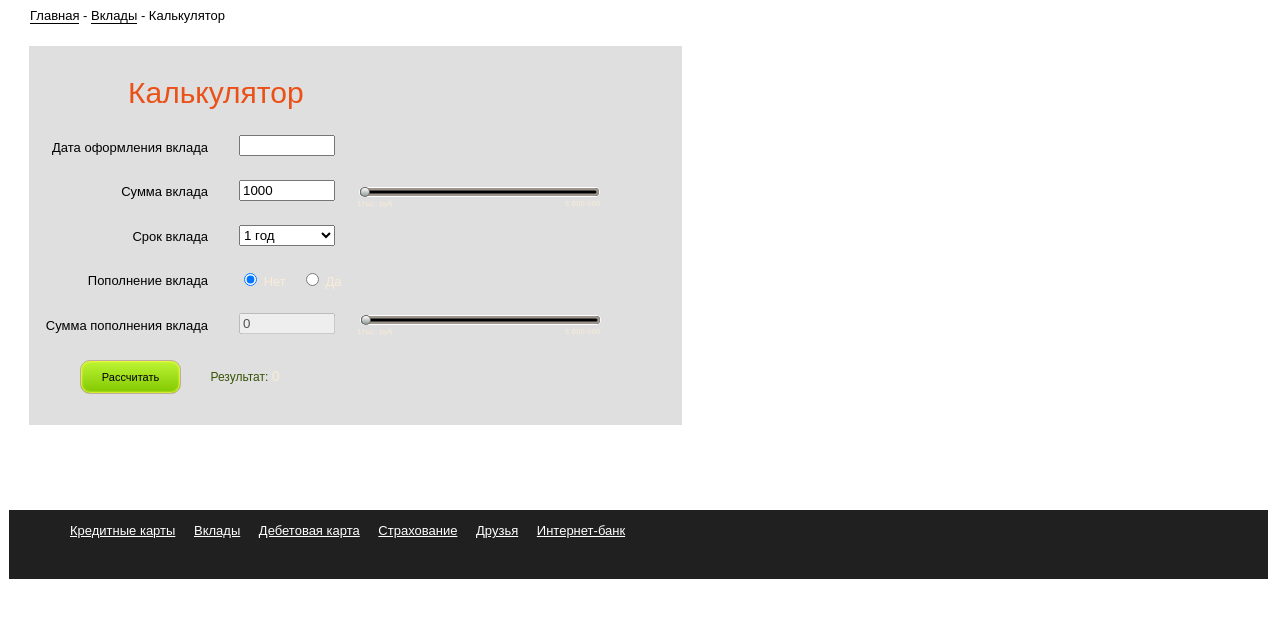
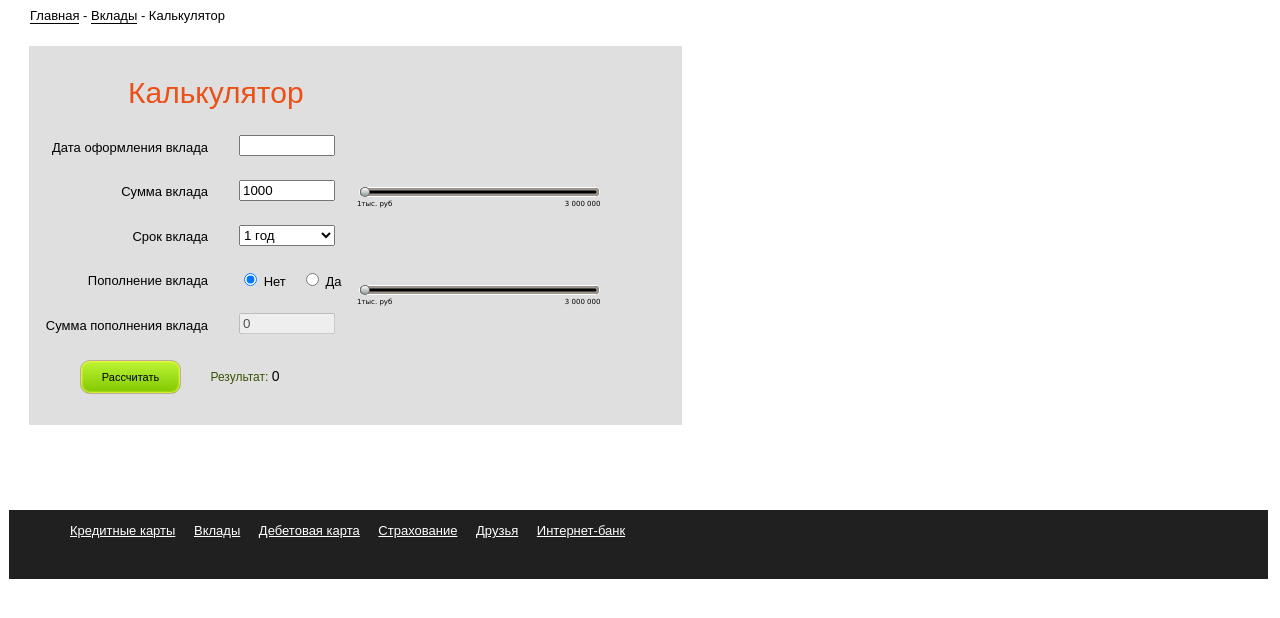
Before and after one commit to Baldens/test, a PHP site: page / in a window 1280 px wide. Shown: the part 168-786 px from the top of the page. Run offline with PHP 8.4, Linux system fonts and the light colour scheme; style sheets or scripts are compiled from the project's sources; some libraries are stand-ins or nearby versions.

Commit message:
New work

```diff
--- a/index.php
+++ b/index.php
@@ -5,13 +5,9 @@
     <meta http-equiv="X-UA-Compatible" content="IE=edge">
     <meta name="viewport" content="width=device-width, initial-scale=1.0">
     <title>Document</title>
-    <link href="sty.css" rel="stylesheet" />
-    <script src="lib/jquery-3.6.0.min.js"></script>
+    <link rel="stylesheet" href="//code.jquery.com/ui/1.12.1/themes/base/jquery-ui.css">
+    <link rel="stylesheet" href="stylies.css">
 
-    <link rel="stylesheet" href="//code.jquery.com/ui/1.12.1/themes/base/jquery-ui.css">
-    <link rel="stylesheet" href="/resources/demos/style.css">
-    <script src="https://code.jquery.com/jquery-1.12.4.js"></script>
-    <script src="https://code.jquery.com/ui/1.12.1/jquery-ui.js"></script>
 
 </head>
 <body>
@@ -48,7 +44,7 @@
         </div>
     </div>
     <div class="route-url">
-        <a class="url-a-calcses" href="#">Главная</a> - <a class="url-a-calcses" href="#">Вклады</a> - <a class="url-a-calc" href="#">Калькулятор</a>
+        <a class="url-a-with-decor" href="#">Главная</a> - <a class="url-a-with-decor" href="#">Вклады</a> - <a class="url-a-with-nodecor" href="#">Калькулятор</a>
     </div>
 
     <div class="form-calc">
@@ -71,7 +67,7 @@
 
 
 
-            <form method="POST" action="calc.php">
+            <form method="POST" id="calc_form">
 
                 <div class="item-calc-input">
                     <div><input class="input-refr" type="text" id="datepicker"></div>
@@ -92,10 +88,10 @@
 
                 <div class="item-calc-scale">
                     <div class="scale-option">
-                        <input class="range-calc num2" id="rangeOne" type="range" value="1000" min="1000" max="3000000" step="1">
+                        <input class="range-calc range-num1" id="rangeOne" type="range" value="1000" min="1000" max="3000000" step="1">
                         <span class="span-rub-under-input-range-right">3 000 000</span>
                         <span class="span-rub-under-input-range-left">1тыс. руб</span>
-                        <input class="range-calc num1" id="rangeTwo" type="range" value="1000"  min="1000" max="3000000" step="1">
+                        <input class="range-calc range-num2" id="rangeTwo" type="range" value="1000"  min="1000" max="3000000" step="1">
                         <span class="span-rub-under-input-range-right">3 000 000</span>
                         <span class="span-rub-under-input-range-left">1тыс. руб</span>
 
@@ -122,6 +118,9 @@
         <a href="#">Друзья</a>
         <a href="#">Интернет-банк</a>
     </footer>
+    <script src="lib/jquery-3.6.0.min.js"></script>
+    <script src="https://code.jquery.com/jquery-1.12.4.js"></script>
+    <script src="https://code.jquery.com/ui/1.12.1/jquery-ui.js"></script>
     <script src="script.js"></script>
 </body>
 </html>
--- a/script.js
+++ b/script.js
@@ -42,14 +42,14 @@ $(document).ready(function(){
         }
     }
 
-    $('.num1').on('input', function(){
+    $('.range-num2').on('input', function(){
         var x = this.value;
-        replaceStyle('num1', 'input-sum-person', x, 'route');
+        replaceStyle('range-num2', 'input-sum-person', x, 'route');
     });
 
-    $('.num2').on('input', function(){
+    $('.range-num1').on('input', function(){
         var x = this.value;
-        replaceStyle('num2', 'input-sum', x, 'route');
+        replaceStyle('range-num1', 'input-sum', x, 'route');
     });
 
 
@@ -59,7 +59,6 @@ $(document).ready(function(){
     $('#summVckl').on('input', function(){
         var variableSumm = $('#summVckl').val();
         var routeVariableSumm = document.getElementById('rangeOne');
-        console.log(variableSumm.match(regex));
         if(variableSumm == '' || variableSumm < minVariable || variableSumm > maxVariable || variableSumm.match(regex) != null){
             $('.warrior1').html('!');
             boolClickOne = false;
@@ -104,13 +103,11 @@ $(document).ready(function(){
                 boolClickThree = true;
                 $('.input-submit-calc-form').on('click', function(){
                     if(($( "#datepicker" ).val() == '') || (boolClickOne == false) || (boolClickTwo == false)){
-                        console.log(($( "#datepicker" ).val() == '') + ' - ' + (boolClickOne == false) + ' - ' + (boolClickTwo == false));
                         $('.error-input').html('Какое то поле не заполнено, либо не правильно заполнен!');
                         $('.result-calc-num').html('Ошибка!');
                     }else if(boolClickOne == true || boolClickTwo == true){
                         for (let index = 0; index < 12 * $('#selectYear').val(); index++) {
                             daysInMonth = new Date(year, month + index, 0).getDate();
-                            console.log(daysInMonth)
                             massDays.push(daysInMonth);
                         }
                         $.ajax({
@@ -118,12 +115,8 @@ $(document).ready(function(){
                             method: 'post',
                             dataType: 'html',
                             data: {
-                                datepicker: $('#datepicker').val(),
                                 summVckl: $('#summVckl').val(),
                                 summAddVckl: $('#summAddVckl').val(),
-                                selectYear: $('#selectYear').val(),
-                                radioActive: $('#radioActive').val(),
-                                daysInMonth: daysInMonth,
                                 massDays: massDays,
                             },
                             success: function(data){
@@ -143,10 +136,8 @@ $(document).ready(function(){
     } );
 
     $('.input-submit-calc-form').on('click', function(){
-
         if($( "#datepicker" ).val() == ''){
             boolClickThree = false;
-            console.log($( "#datepicker" ).val())
             alert('Вы не выбрали дату.')
         }
     });
--- a/style.scss
+++ /dev/null
@@ -1,3 +0,0 @@
-span{
-    color: antiquewhite;
-}
--- a/sty.css
+++ b/stylies.css
@@ -8,7 +8,7 @@ body{
     margin: 0;
 }
 
-.url-a-calcses{
+.url-a-with-decor{
     border-bottom: 1.5px solid black;
 }
 .route-url a{
```
Also changed, not shown: calc.php (+5 -4 lines), Новый текстовый документ.txt (deleted).
